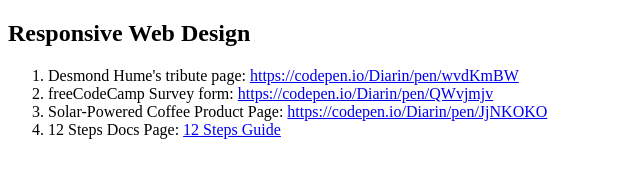
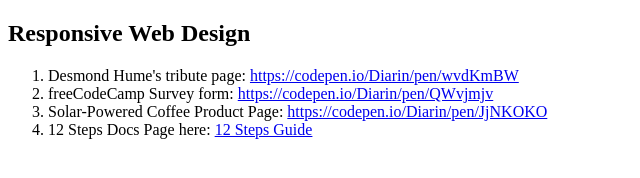
Before and after one commit to sieis/freeCodeCamp-portfolio, a plain HTML site: page index.html in a window 1280 px wide. Shown: the full height of the page, 0-640 px from the left. Drawn offline with Linux system fonts and the light colour scheme.

Commit message:
small edit

```diff
--- a/index.html
+++ b/index.html
@@ -14,7 +14,7 @@
                 <li>Desmond Hume's tribute page: <a href="https://codepen.io/Diarin/pen/wvdKmBW" target="_blank">https://codepen.io/Diarin/pen/wvdKmBW</a></li>
                 <li>freeCodeCamp Survey form: <a href="https://codepen.io/Diarin/pen/QWvjmjv" target="_blank">https://codepen.io/Diarin/pen/QWvjmjv</a></li>
                 <li>Solar-Powered Coffee Product Page: <a href="https://codepen.io/Diarin/pen/JjNKOKO" target="_blank">https://codepen.io/Diarin/pen/JjNKOKO</a></li>
-                <li>12 Steps Docs Page: <a href="/freeCodeCamp-portfolio/00_responsive/steps.html">12 Steps Guide</a></li>
+                <li>12 Steps Docs Page here: <a href="/freeCodeCamp-portfolio/00_responsive/steps.html">12 Steps Guide</a></li>
             </ol>
         </section>
     </main>
```
